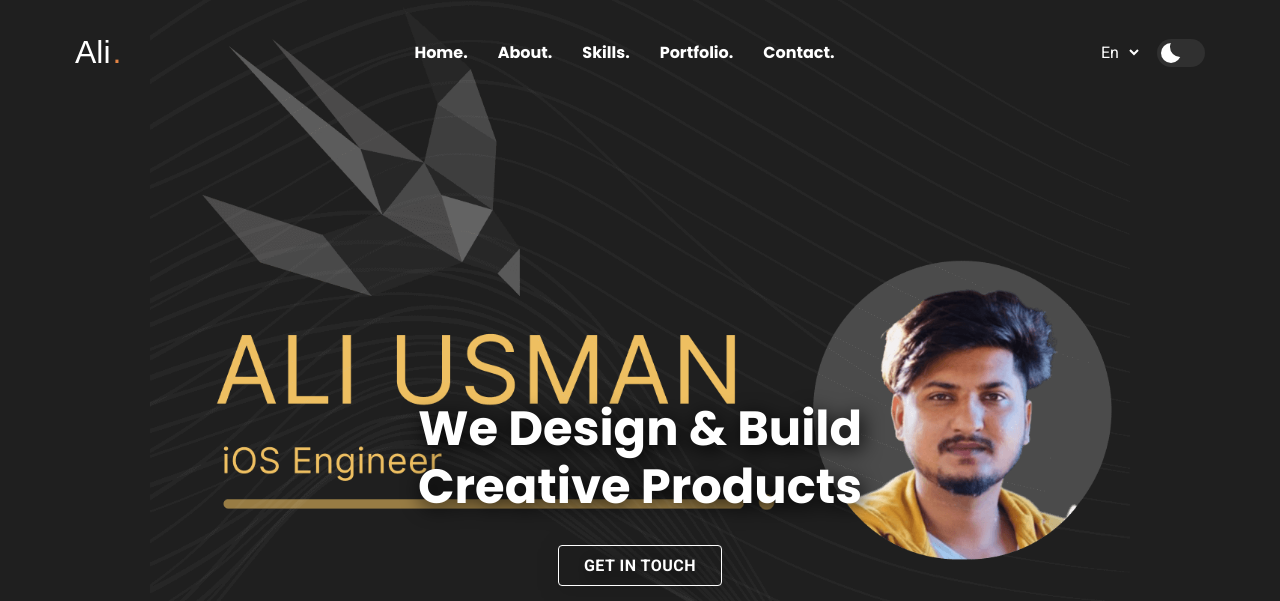
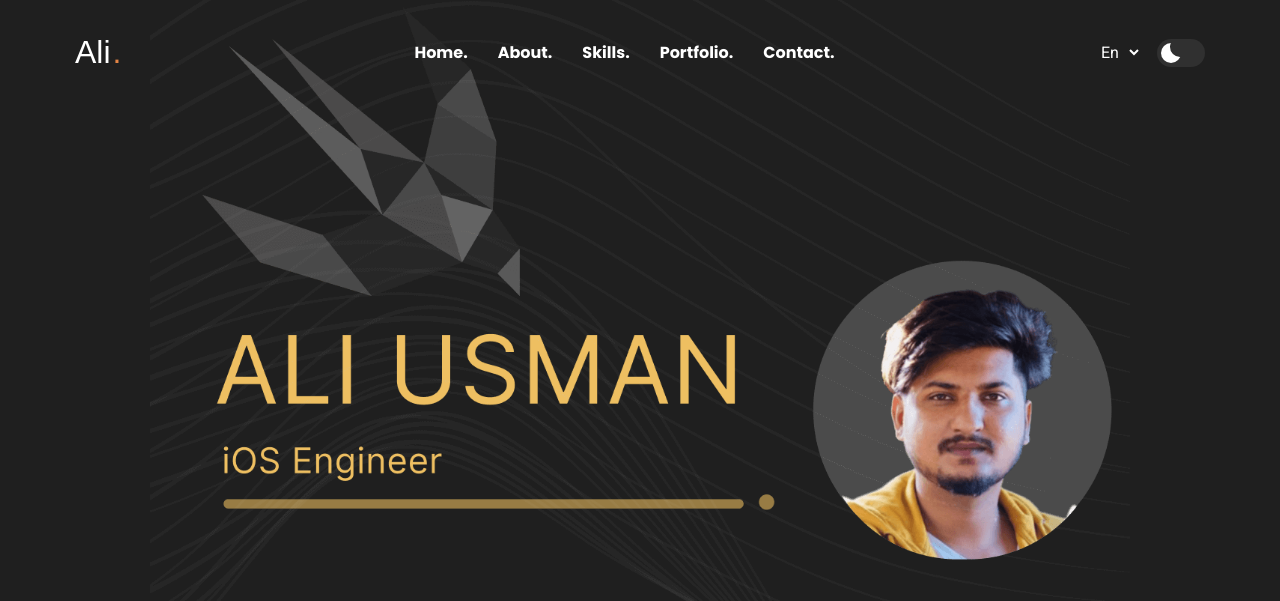
Before and after one commit to swift-guy/swift-guy.github.io, a plain HTML site: page index.html in a window 1280 px wide. Shown: the top 601 px of the page. Drawn offline with nearby package versions, Linux system fonts and the light colour scheme; a web font is replaced by a local one.

Commit message:
homePage Changings

```diff
--- a/index.html
+++ b/index.html
@@ -114,9 +114,9 @@
 
         <div class="hero-content">
 
-          <h2 class="h2 hero-title">We Design & Build Creative Products</h2>
+          <!-- <h2 class="h2 hero-title">We Design & Build Creative Products</h2> -->
 
-          <a href="#contact" class="btn btn-primary">Get in touch</a>
+          <!-- <a href="#contact" class="btn btn-primary">Get in touch</a> -->
 
         </div>
 
```
